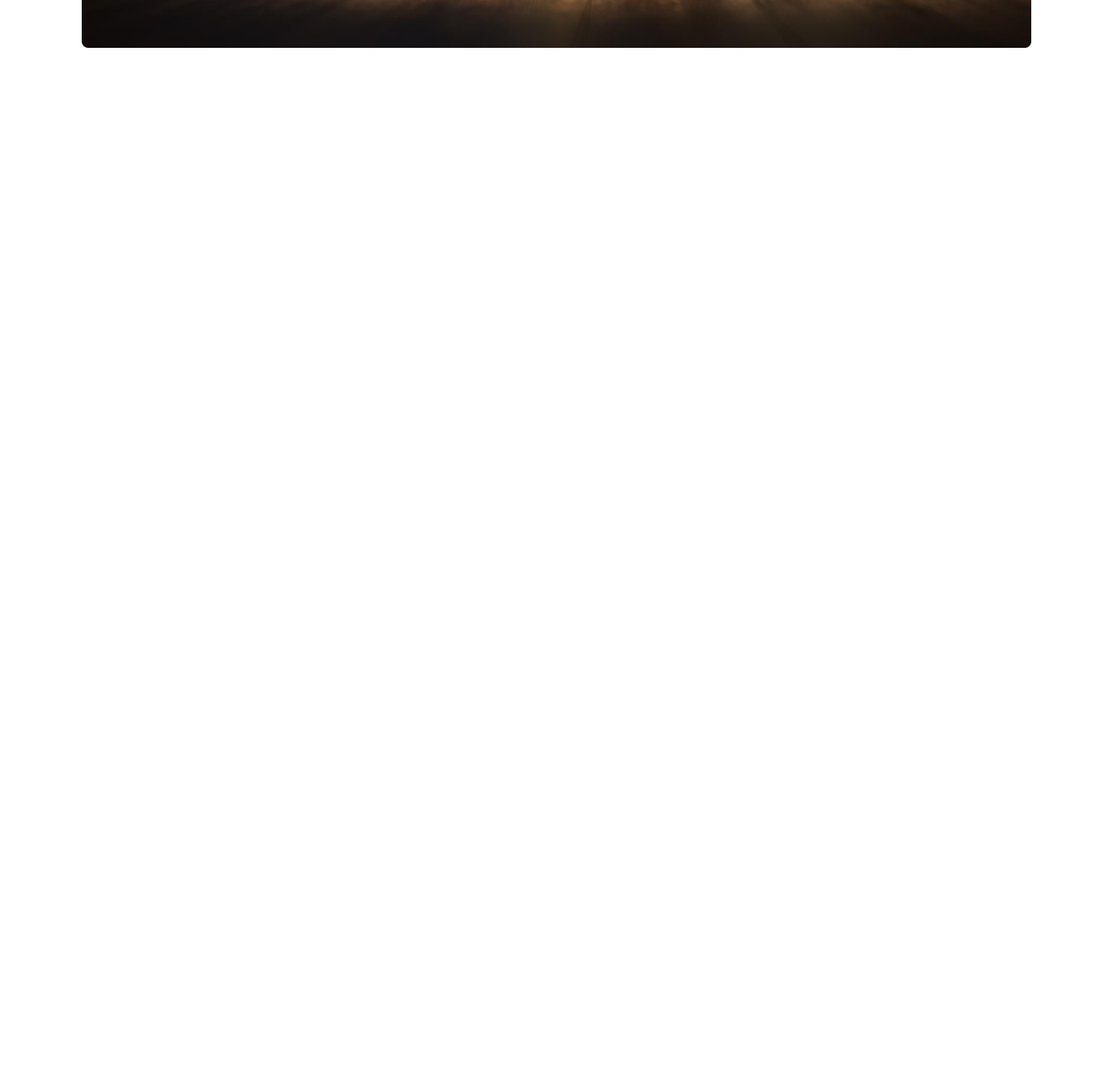
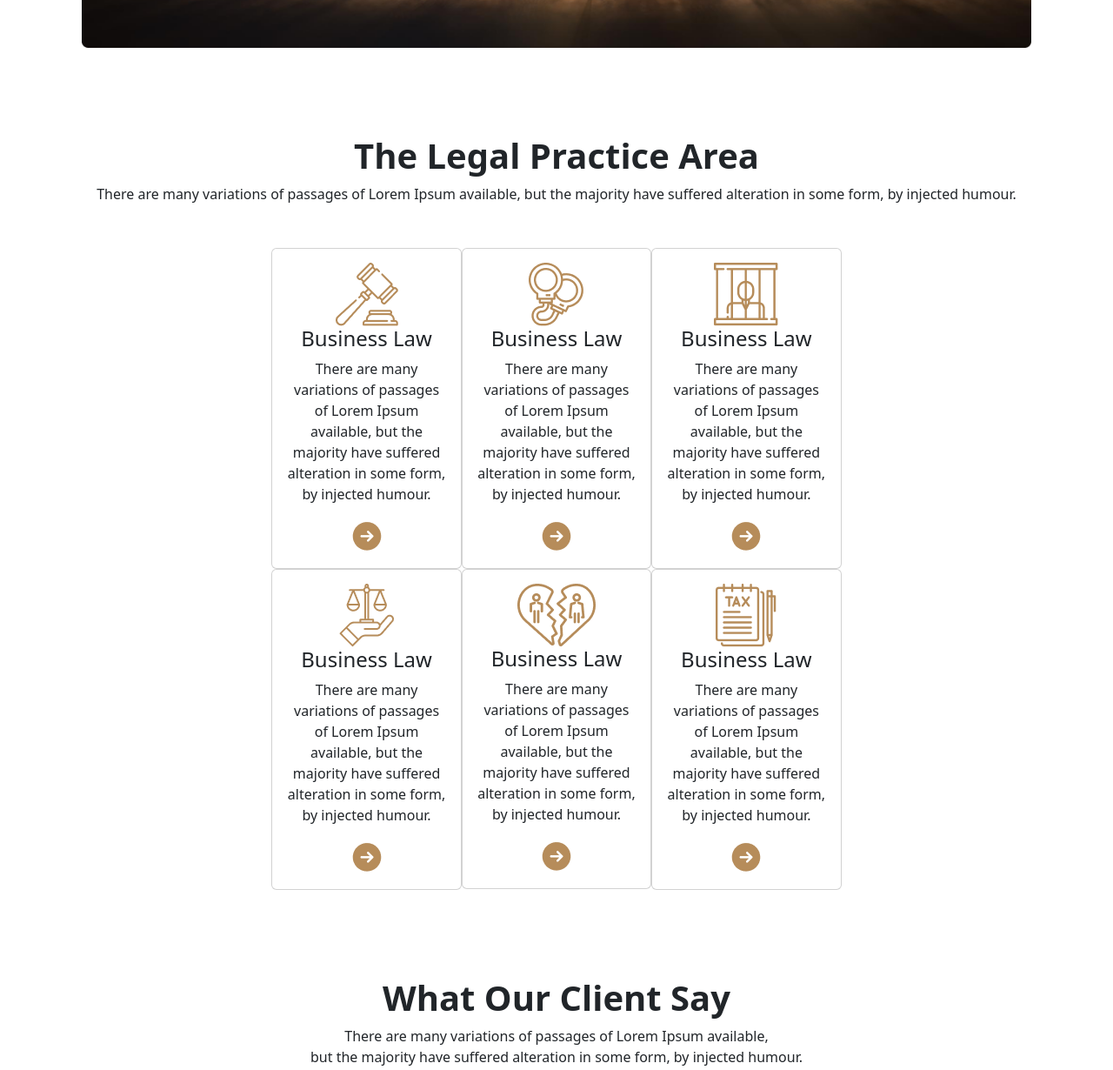
Before and after one commit to syeda-sunjida/legal-support, a plain HTML site: page index.html in a window 1280 px wide. Shown: the part 507-1737 px from the top of the page at 87% size. Before the commit the page ends 800 px from the top, so only its background shows below. Drawn offline with nearby package versions, Linux system fonts and the light colour scheme.

Commit message:
several law

```diff
--- a/index.html
+++ b/index.html
@@ -75,7 +75,126 @@
             </div>
         </section>
     </header>
+    <main class="container-lg" style="margin-top: 100px; text-align: center;">
 
+        <h1 style="font-weight: 700;">
+            The Legal Practice Area
+        </h1>
+        <p>
+            There are many variations of passages of Lorem Ipsum available, but the majority have
+            suffered alteration in some form, by injected humour.
+        </p>
+<!-- several law -->
+        <section>
+
+            <div style="width: 60%; margin-left: 20%; margin-top: 50px;">
+
+                <div class="row row-cols-1 g-0 row-cols-md-3 ">
+                    <div class="col">
+                        <div class="card ">
+
+                            <div class="card-body">
+                                <img src="images/business.png" alt="">
+                                <h4 class="card-title">Business Law</h5>
+                                    <p class="card-text">There are many variations of
+                                        passages of Lorem Ipsum
+                                        available, but the majority have
+                                        suffered alteration in some
+                                        form, by injected humour.</p>
+                                    <img src="images/Frame.png" alt="">
+                            </div>
+                        </div>
+                    </div>
+                    <div class="col">
+                        <div class="card ">
+
+                            <div class="card-body">
+                                <img src="images/criminal.png" alt="">
+                                <h4 class="card-title">Business Law</h5>
+                                    <p class="card-text">There are many variations of
+                                        passages of Lorem Ipsum
+                                        available, but the majority have
+                                        suffered alteration in some
+                                        form, by injected humour.</p>
+                                    <img src="images/Frame.png" alt="">
+                            </div>
+                        </div>
+                    </div>
+                    <div class="col">
+                        <div class="card ">
+
+                            <div class="card-body">
+                                <img src="images/child.png" alt="">
+                                <h4 class="card-title">Business Law</h5>
+                                    <p class="card-text">There are many variations of
+                                        passages of Lorem Ipsum
+                                        available, but the majority have
+                                        suffered alteration in some
+                                        form, by injected humour.</p>
+                                    <img src="images/Frame.png" alt="">
+                            </div>
+                        </div>
+                    </div>
+                    <div class="col">
+                        <div class="card ">
+
+                            <div class="card-body">
+                                <img src="images/education.png" alt="">
+                                <h4 class="card-title">Business Law</h5>
+                                    <p class="card-text">There are many variations of
+                                        passages of Lorem Ipsum
+                                        available, but the majority have
+                                        suffered alteration in some
+                                        form, by injected humour.</p>
+                                    <img src="images/Frame.png" alt="">
+                            </div>
+                        </div>
+                    </div>
+                    <div class="col">
+                        <div class="card ">
+
+                            <div class="card-body">
+                                <img src="images/divorce.png" alt="">
+                                <h4 class="card-title">Business Law</h5>
+                                    <p class="card-text">There are many variations of
+                                        passages of Lorem Ipsum
+                                        available, but the majority have
+                                        suffered alteration in some
+                                        form, by injected humour.</p>
+                                    <img src="images/Frame.png" alt="">
+                            </div>
+                        </div>
+                    </div>
+                    <div class="col">
+                        <div class="card ">
+
+                            <div class="card-body">
+                                <img src="images/tax.png" alt="">
+                                <h4 class="card-title">Business Law</h5>
+                                    <p class="card-text">There are many variations of
+                                        passages of Lorem Ipsum
+                                        available, but the majority have
+                                        suffered alteration in some
+                                        form, by injected humour.</p>
+                                    <img src="images/Frame.png" alt="">
+                            </div>
+                        </div>
+                    </div>
+                </div>
+            </div>
+        </section>
+
+        <!-- Clients review -->
+
+        <div style="text-align: center; margin-top: 100px;">
+            <h1 style="font-weight: 700;">
+                What Our Client Say
+            </h1>
+            <p>There are many variations of passages of Lorem Ipsum available, <br> but the majority have
+                suffered alteration in some form, by injected humour.</p>
+        </div>
+
+    </main>
 
 
 
```
